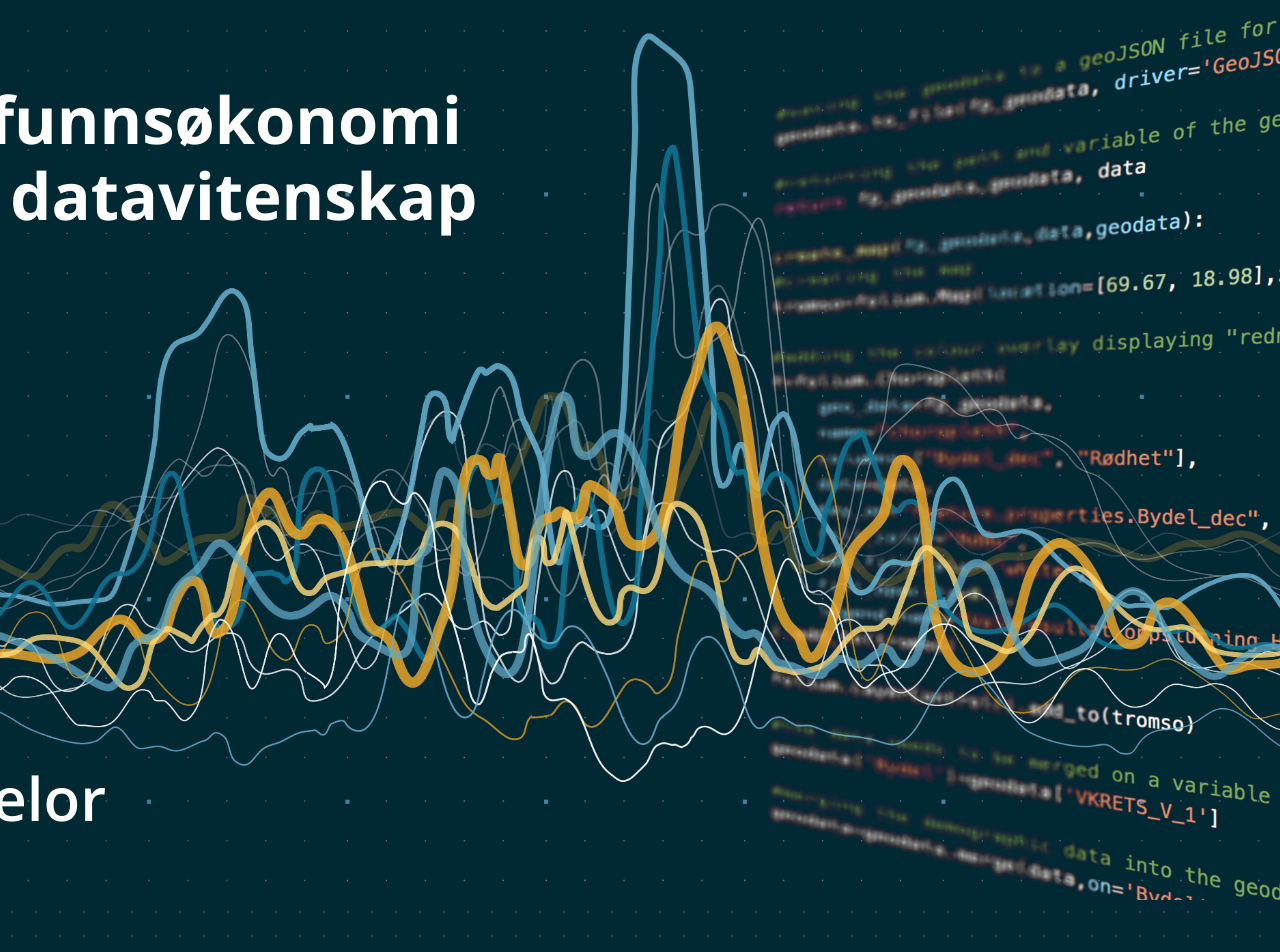
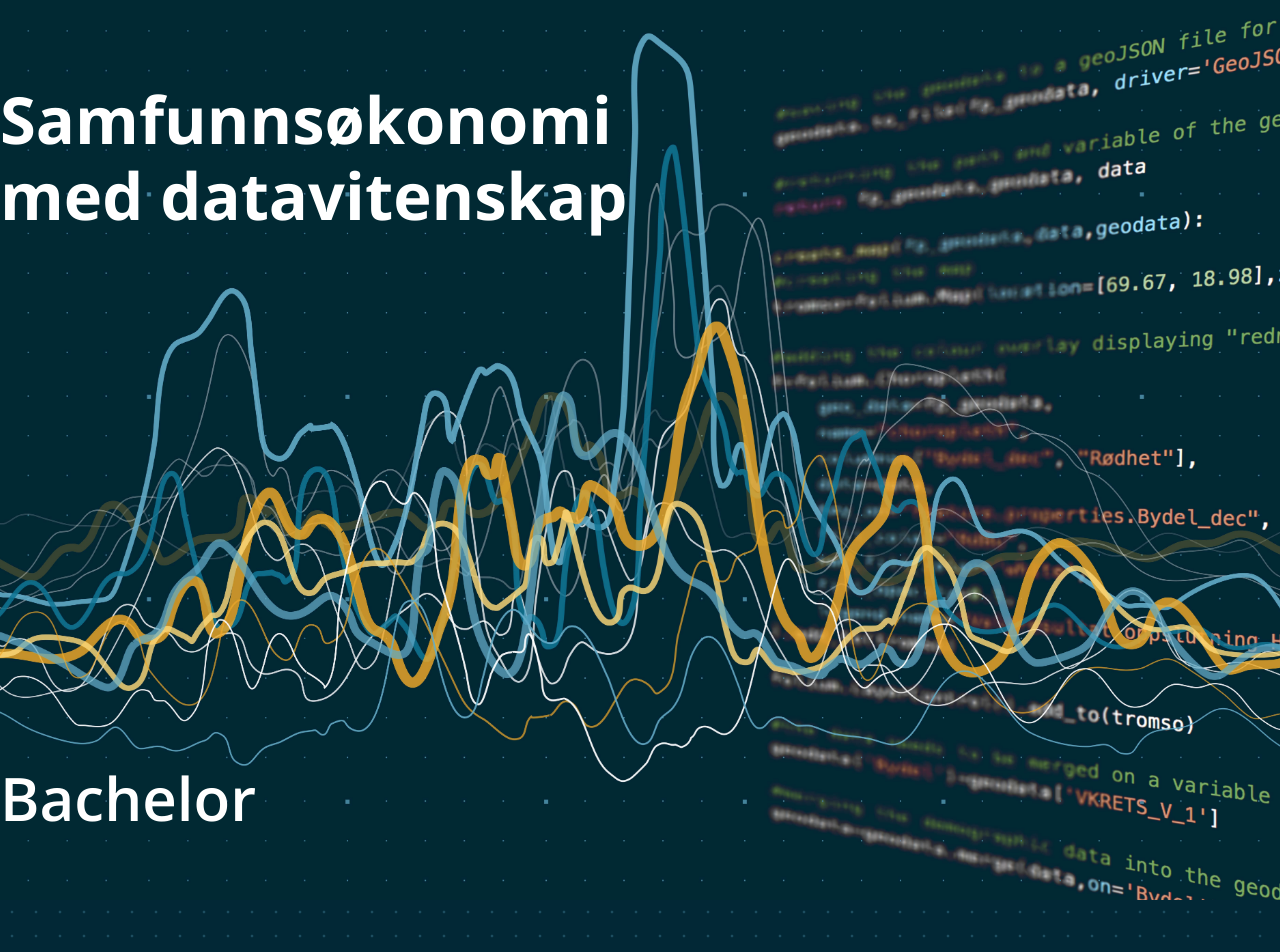
Before and after one commit to uit-econ/uit-econ.github.io, a Jekyll site: the page built from index.md, in a window 1280 px wide. Shown: the top 952 px of the page. Built offline with Jekyll 4.4.1, drawn with Linux system fonts in a browser that asks for light colours.

Commit message:
Update custom.css

```diff
--- a/assets/css/custom.css
+++ b/assets/css/custom.css
@@ -89,7 +89,6 @@ body{
 	font-size: 65px;
 	font-weight:650;
 	text-align:left;
-	margin-left:-150px;
 
 	}
 
```
